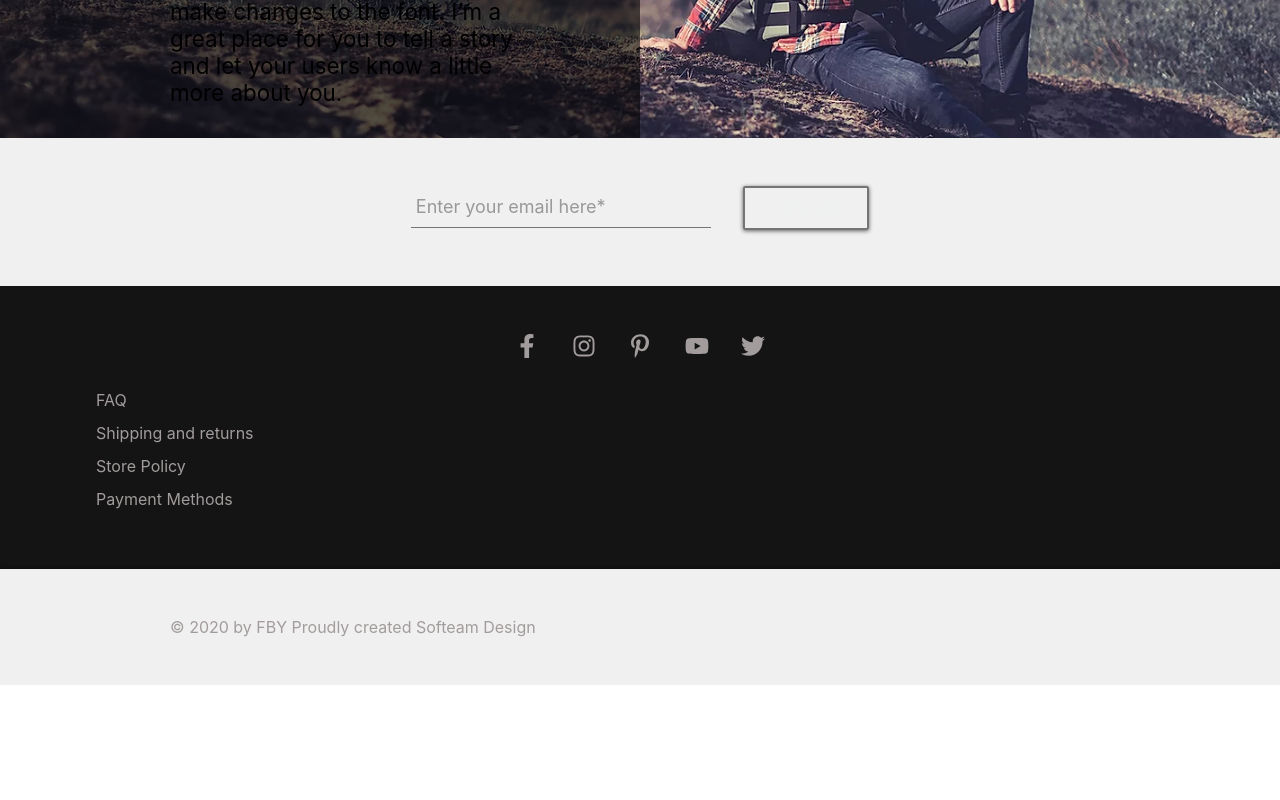
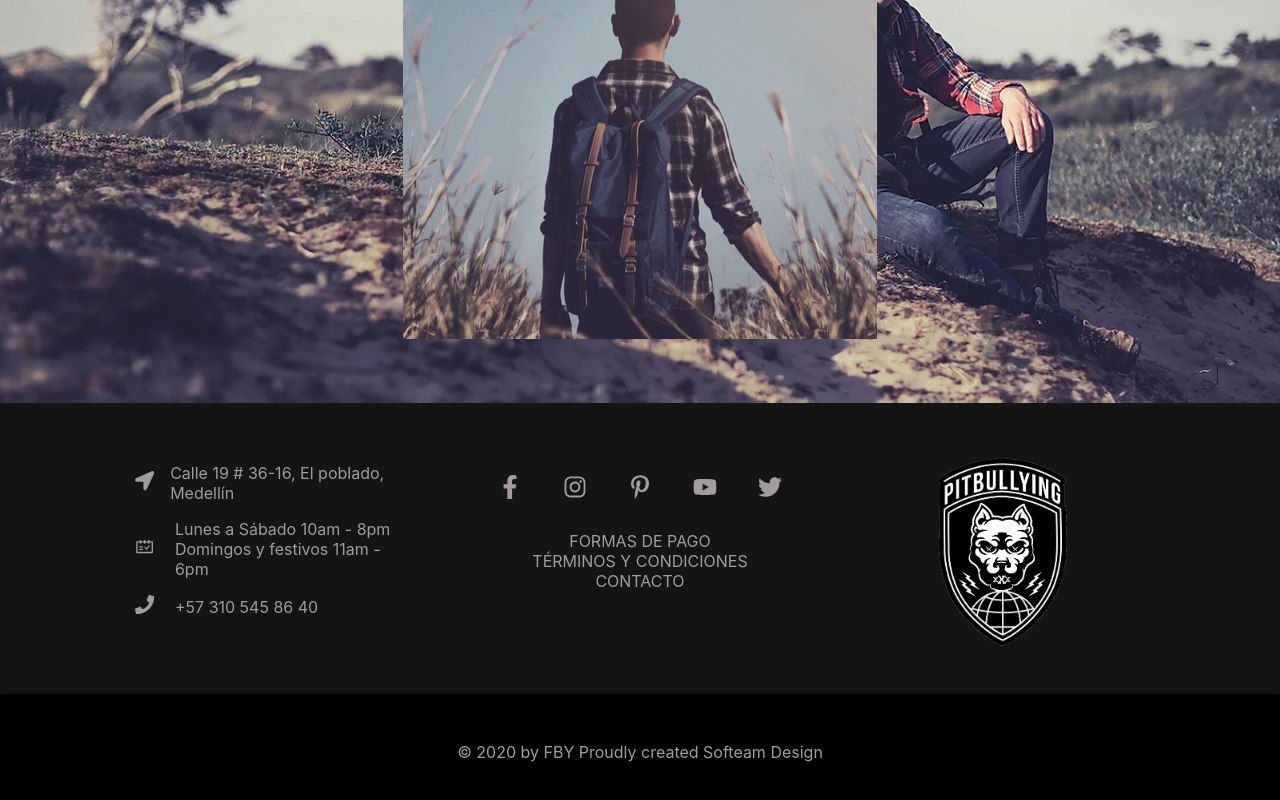
Before and after one commit to santrodriguez-dev/pby-clothing-reactjs, a React (Create React App) app: page / in a window 1280 px wide. Shown: the part 1364-2164 px from the top of the page. Before the commit the page ends 2049 px from the top, so only its background shows below. Built offline with nearby package versions, Linux system fonts and the light colour scheme.

Commit message:
Cambios en diseño

```diff
--- a/src/App.module.scss
+++ b/src/App.module.scss
@@ -1,3 +1,5 @@
+@import "./shared/styles/mixin.scss";
+
 .container_main_image {
   position: relative;
   justify-content: center;
@@ -10,16 +12,23 @@
   }
 
   .main_title {
+    color: white;
     font-size: 3vw;
     position: absolute;
     text-align: center;
     padding: 0 2em;
+    a {
+      color: white;
+      text-decoration: none;
+    }
   }
 }
 
 .image_container {
   display: grid;
-  grid-template-columns: auto auto auto;
+  grid-template-columns: 1fr 1fr 1fr;
+  grid-gap: 8px;
+  margin: 8px 0;
   // grid-gap: 6px;
   // margin: 6px 0;
 
@@ -42,6 +51,7 @@
       opacity: 0;
       transition: all 0.4s ease;
       background: rgba(2, 2, 2, 0.6);
+      color: white;
       display: flex;
       justify-content: center;
       align-items: center;
@@ -63,6 +73,18 @@
   }
 }
 
+.outstanding {
+  // background: url(./assets/img4.webp);
+  display: flex;
+  align-items: center;
+  justify-content: center;
+  padding: 4em;
+  background-repeat: no-repeat !important;
+  background-size: cover !important;
+  background-attachment: fixed !important;
+  background-position: center center !important;
+}
+
 .aboutus_container {
   position: relative;
   display: flex;
@@ -80,8 +102,7 @@
   }
 
   .txt_aboutus_container {
-    width: 940px;
-    max-width: 85%;
+    @include responsive-layout;
     min-height: 200px;
     margin: 2em auto;
     z-index: 1;
@@ -124,44 +145,66 @@
 .social_networks_container {
   background-color: rgba(20, 20, 20, 1);
   color: rgb(162, 156, 156);
-  padding: 3em 0;
+  overflow: hidden;
 
   .social_content {
-    max-width: 940px;
-    max-width: 85%;
-    margin: auto;
-
+    @include responsive-layout;
+    display: grid;
+    grid-template-columns: repeat(3, 1fr);
+    align-items: center;
+    grid-gap: 5em;
+    margin: 2em auto;
+    .info {
+      .content_info {
+        display: flex;
+        align-items: center;
+        /* margin: 0.5em 0; */
+        margin-bottom: 1em;
+        .icon_content {
+          width: 40px;
+        }
+      }
+    }
+    .contact {
       .icons {
         display: flex;
         justify-content: space-between;
-      max-width: 250px;
-      margin: auto;
         font-size: 1.5em;
-
         svg {
           transition: all 1s;
           cursor: pointer;
         }
-
         svg:hover {
           color: white;
         }
       }
-
-    .list_social {
-      list-style: none;
-      margin-top: 2em;
-
-      li {
-        margin: 0.8em 0;
+      .text_contact {
+        margin: 2em 0;
+        text-align: center;
       }
     }
+
+    .logo {
+      display: flex;
+      img {
+        width: 80%;
+        margin: auto;
+      }
+    }
+
+    // .list_social {
+    //   list-style: none;
+    //   margin-top: 2em;
+
+    //   li {
+    //     margin: 0.8em 0;
+    //   }
+    // }
   }
 }
 
 // Mobile
 @media screen and (max-width: 599px) {
-
   // .main_title {
   //   font-size: 1em !important;
   // }
@@ -170,7 +213,6 @@
   }
 
   .aboutus_container {
-
     // background: red;
     &::before {
       width: 100% !important;
@@ -196,9 +238,13 @@
     }
   }
 
-  .list_social {
-    margin: auto;
+  .social_content {
+    grid-template-columns: 1fr !important;
   }
+
+  // .list_social {
+  //   margin: auto;
+  // }
 }
 
 @import "./shared/styles/input-material.scss";
--- a/src/App.tsx
+++ b/src/App.tsx
@@ -8,7 +8,11 @@ import {
   FaPinterestP,
   FaYoutube,
   FaTwitter,
+  FaPhone,
+  FaLocationArrow,
 } from "react-icons/fa";
+
+import { AiOutlineSchedule } from "react-icons/ai";
 
 const App = () => {
   return (
@@ -47,10 +51,14 @@ const App = () => {
         </div>
       </div>
 
+      <div className={styles.outstanding} style={{ background: `url('./assets/img4.webp')` }}>
+        <img src="./assets/img3.webp" alt="" />
+      </div>
+
+
       {/* Contenedor About us */}
-      <div style={{ background: `url('./assets/img4.webp') no-repeat center center fixed` }} className={styles.aboutus_container}>
+      {/* <div style={{ background: `url('./assets/img4.webp') no-repeat center center fixed` }} className={styles.aboutus_container}>
         <div className={styles.txt_aboutus_container}>
-
           <div className={styles.content}>
             <h2>ABOUT US</h2>
             <p>
@@ -59,13 +67,11 @@ const App = () => {
               I’m a great place for you to tell a story and let your users know a little more about you.
             </p>
           </div>
-
         </div>
-        {/* <img src="./assets/img4.webp" alt="" className={styles.main_image} /> */}
-      </div>
+      </div> */}
 
       {/* Input Subscribe */}
-      <section className={styles.subscribe_container}>
+      {/* <section className={styles.subscribe_container}>
         <form action="">
           <div className={styles.group}>
             <input type="text" required />
@@ -78,20 +84,49 @@ const App = () => {
           </button>
 
         </form>
-      </section>
+      </section> */}
 
       {/* Redes Sociales */}
       <section className={styles.social_networks_container}>
         <div className={styles.social_content}>
-          <div className={styles.icons}>
-            <FaFacebookF /><FaInstagram /><FaPinterestP /><FaYoutube /><FaTwitter />
+          <div className={styles.info}>
+            <div className={styles.content_info}>
+              <div className={styles.icon_content}>
+                <FaLocationArrow size="1.2em" />
+              </div>
+              <p className={styles.text}>Calle 19 # 36-16, El poblado, Medellín</p>
+            </div>
+            <div className={styles.content_info}>
+              <div className={styles.icon_content}>
+                <AiOutlineSchedule size="1.2em" />
+              </div>
+              <div>
+                <p>Lunes a Sábado 10am - 8pm</p>
+                <p>Domingos y festivos 11am - 6pm</p>
+              </div>
+            </div>
+            <div className={styles.content_info}>
+              <div className={styles.icon_content}>
+                <FaPhone size="1.2em" />
+              </div>
+              <p>+57 310 545 86 40</p>
+            </div>
           </div>
-          <ul className={styles.list_social}>
-            <li>FAQ</li>
-            <li>Shipping and returns</li>
-            <li>Store Policy</li>
-            <li>Payment Methods</li>
-          </ul>
+          <div className={styles.contact}>
+            <div className={styles.icons}>
+              <FaFacebookF /><FaInstagram /><FaPinterestP /><FaYoutube /><FaTwitter />
+            </div>
+
+            <div className={styles.text_contact}>
+              <p>FORMAS DE PAGO</p>
+              <p>TÉRMINOS Y CONDICIONES</p>
+              <p>CONTACTO</p>
+            </div>
+
+          </div>
+          <div className={styles.logo}>
+            <img src="./assets/logo1.png" alt="" />
+          </div>
         </div>
       </section>
 
--- a/src/components/footer/Footer.module.scss
+++ b/src/components/footer/Footer.module.scss
@@ -1,13 +1,17 @@
+// @import "../../shared/styles/mixin.scss";
+
 .footer {
-  background-color: rgba(162, 156, 156, 0.15);
+  // background-color: rgba(162, 156, 156, 0.15);
+  background-color: black;
+  color: white;
   box-shadow: 0px 0px 5px 0px rgba(2, 2, 2, 0.7);
   border-top: 0px solid rgba(255, 255, 255, 1);
   border-bottom: 0px solid rgba(255, 255, 255, 1);
   color: rgb(162, 156, 156);
   padding: 3em 0;
   .footer_content {
-    max-width: 940px;
-    margin: auto;
+    // @include responsive-layout;
+    text-align: center;
   }
 }
 
--- a/src/shared/styles/globals.scss
+++ b/src/shared/styles/globals.scss
@@ -1,4 +1,4 @@
 :root {
-  --main-bg-color: rgb(2, 2, 2);
-  --main-font-color: #ffffff;
+  --main-bg-color: white;
+  --main-font-color: black;
 }
--- /dev/null
+++ b/src/shared/styles/mixin.scss
@@ -0,0 +1,50 @@
+@mixin responsive-layout {
+  max-width: 85%;
+  margin: auto;
+  /*
+  ##Device = Desktops
+  ##Screen = 1281px to higher resolution desktops
+*/
+  @media (min-width: 1281px) {
+    width: 1100px;
+  }
+
+  /*
+  ##Device = Laptops, Desktops
+  ##Screen = B/w 1025px to 1280px
+*/
+  @media (min-width: 1025px) and (max-width: 1280px) {
+    width: 1010px;
+  }
+
+  /*
+  ##Device = Tablets, Ipads (portrait)
+  ##Screen = B/w 768px to 1024px
+*/
+  @media (min-width: 768px) and (max-width: 1024px) {
+    width: 770px;
+  }
+
+  /*
+  ##Device = Tablets, Ipads (landscape)
+  ##Screen = B/w 768px to 1024px
+*/
+  @media (min-width: 768px) and (max-width: 1024px) and (orientation: landscape) {
+  }
+
+  /*
+  ##Device = Low Resolution Tablets, Mobiles (Landscape)
+  ##Screen = B/w 481px to 767px
+*/
+  @media (min-width: 481px) and (max-width: 767px) {
+    width: 90%;
+  }
+
+  /*
+  ##Device = Most of the Smartphones Mobiles (Portrait)
+  ##Screen = B/w 320px to 479px
+*/
+  @media (max-width: 480px) {
+    // margin: 0 2em;
+  }
+}
```
Also changed, not shown: src/shared/devices-media-query.scss (deleted, +0 -41 lines), public/assets/logo1.png (added). Lines whose indentation alone changed are shown as unchanged.
